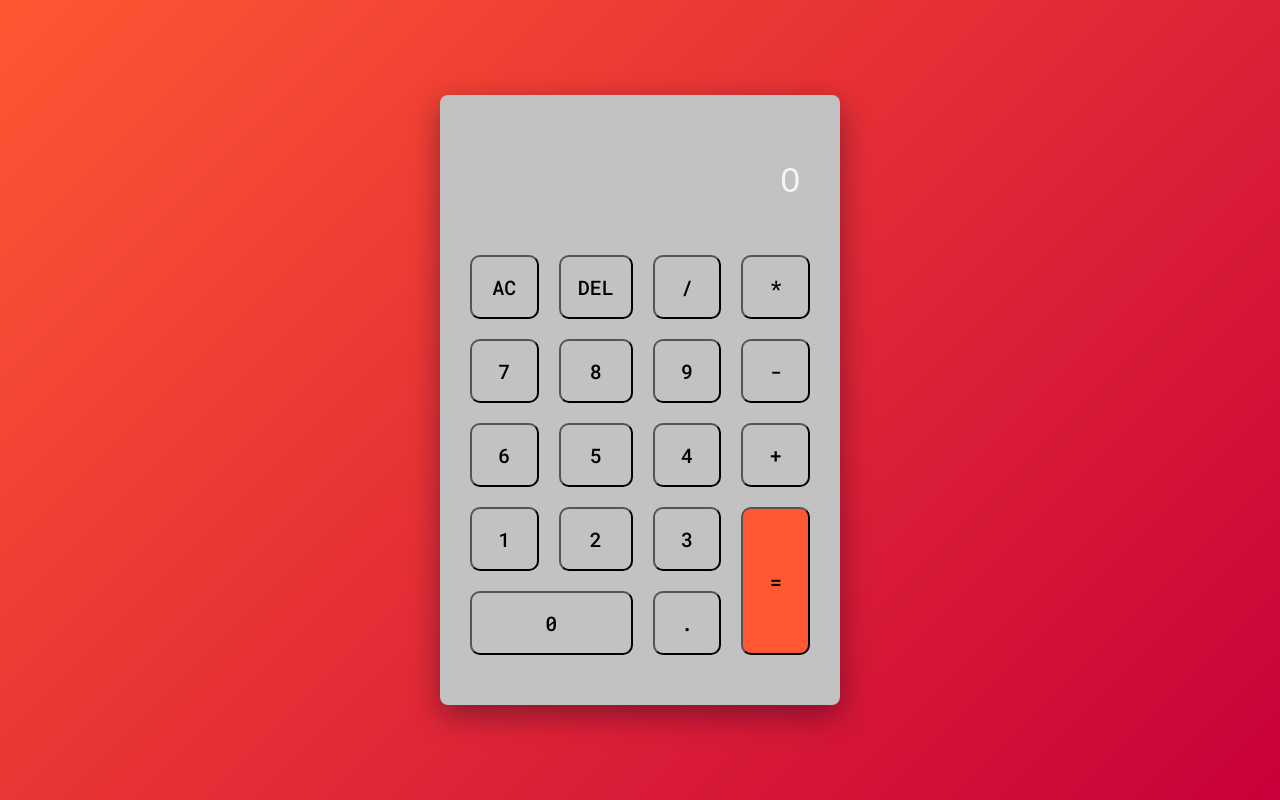
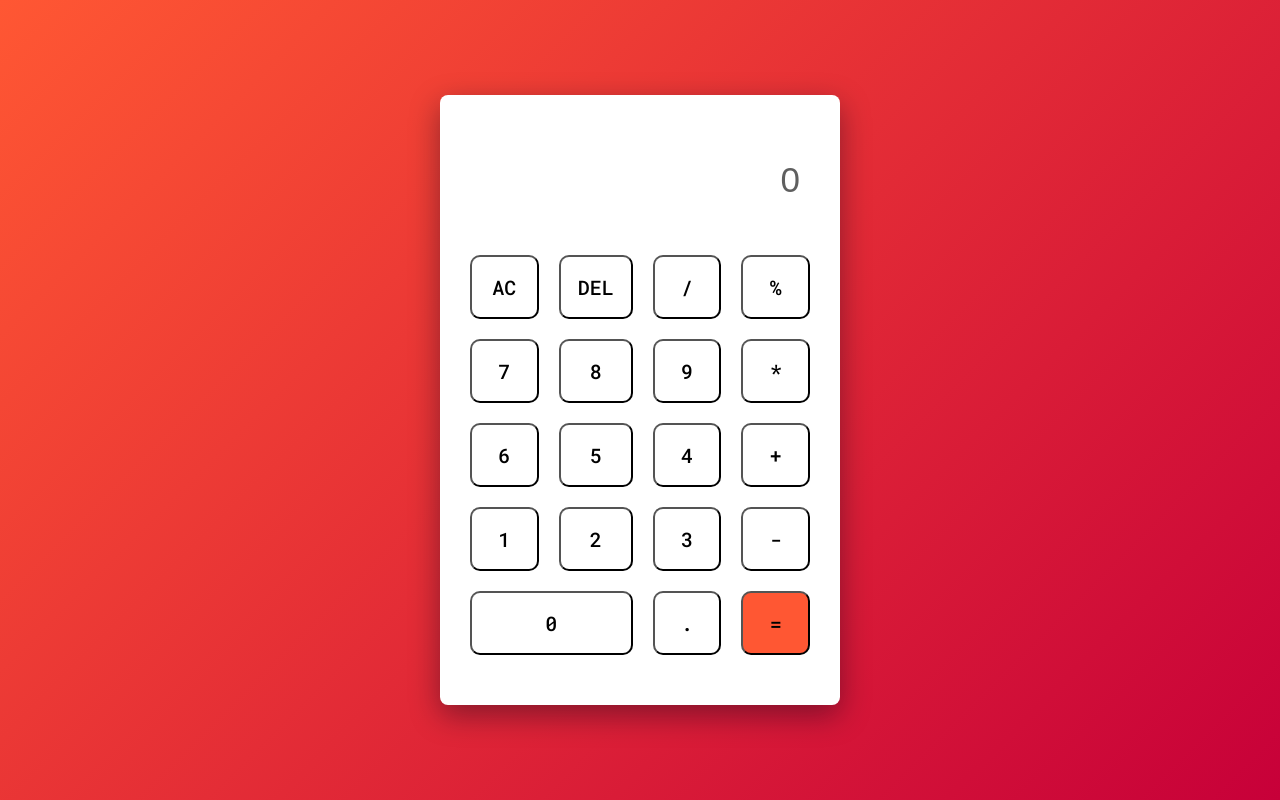
Before and after one commit to G-Linares/Calculadora, a plain HTML site: page index.html in a window 1280 px wide. Both pictures are taken after a click on the button "AC". Drawn offline with Linux system fonts and the light colour scheme; a web font is replaced by a local one.

Commit message:
Reparo boton AC y DEL, agrego opcion de modular

```diff
--- a/index.html
+++ b/index.html
@@ -2,7 +2,7 @@
 <html lang="en">
   <head>
     <meta name="viewport" content="width=device-width, initial-scale=1.0" />
-    <title>Calculator</title>
+    <title>Calculadora Ejercicio clase 4</title>
     <!-- la font de Google que ocupe en el otro proyecto por si la ocupo -->
     <link href="https://fonts.googleapis.com/css2?family=Roboto+Mono:wght@500&display=swap" rel="stylesheet"/>
 
@@ -12,22 +12,22 @@
     <link rel="stylesheet" href="style.css" />
   </head>
   <body>
-    <div class="calculator">
+    <div class="calculadora">
       <div class="display">
         <input type="text" placeholder="0" id="input" disabled />
       </div>
       <div class="buttons">
         <!-- Borrar todo -->
-        <input type="button" value="AC" id="borrar" />
-        <!-- Borra soo uno -->
-        <input type="button" value="DEL" id="borrarTodo" />
+        <input type="button" value="AC" id="borrarTodo" />
+        <!-- Borra solo uno -->
+        <input type="button" value="DEL" id="borrar" />
         <!-- Todos los botones -->
         <input type="button" value="/" class="input-button" />
-        <input type="button" value="*" class="input-button" />
+        <input type="button" value="%" class="input-button" />
         <input type="button" value="7" class="input-button" />
         <input type="button" value="8" class="input-button" />
         <input type="button" value="9" class="input-button" />
-        <input type="button" value="-" class="input-button" />
+        <input type="button" value="*" class="input-button" />
         <input type="button" value="6" class="input-button" />
         <input type="button" value="5" class="input-button" />
         <input type="button" value="4" class="input-button" />
@@ -35,12 +35,14 @@
         <input type="button" value="1" class="input-button" />
         <input type="button" value="2" class="input-button" />
         <input type="button" value="3" class="input-button" />
-        <input type="button" value="=" id="igual" />
+        <input type="button" value="-" class="input-button" />
         <input type="button" value="0" class="input-button" />
         <input type="button" value="." class="input-button" />
+        <input type="button" value="=" id="igual" />
       </div>
     </div>
     <!-- my script de JS -->
     <script src="script.js"></script>
+    <script src="operaciones.js"></script>
   </body>
 </html>
--- a/script.js
+++ b/script.js
@@ -1,13 +1,13 @@
-let equal_pressed = 0;
+let igual_presionado = 0;
 //cacho el input que presione
 let button_input = document.querySelectorAll(".input-button");
 
 let input = document.getElementById("input");
 let igual = document.getElementById("igual");
 //boton de DEL
-let borrarTodo = document.getElementById("borrarTodo");
+let borrar = document.getElementById("borrarTodo");
 //boton de AC
-let borrar = document.getElementById("borrar");
+let borrarTodo = document.getElementById("borrar");
 
 window.onload = () => {
   input.value = "";
@@ -15,9 +15,9 @@ window.onload = () => {
 //ingreso a cada clase con el forEach
 button_input.forEach((button_class) => {
   button_class.addEventListener("click", () => {
-    if (equal_pressed == 1) {
+    if (igual_presionado == 1) {
       input.value = "";
-      equal_pressed = 0;
+      igual_presionado = 0;
     }
     //se ve el valor de cada signo
     input.value += button_class.value;
@@ -25,26 +25,18 @@ button_input.forEach((button_class) => {
 });
 //resolver el input con el signo de igual
 igual.addEventListener("click", () => {
-  equal_pressed = 1;
+  igual_presionado = 1;
   //mejor asigno el String de value para poderle hacer eval();
   let inp_val = input.value;
-   /*
-  let solution = eval(inp_val);
 
-  if (Number.isInteger(solution)) {
+  try {
+    //evaluar el input que ingresas aqui se hace cualquier operacion
+    let solution = eval(inp_val);
+
     input.value = solution;
-  } else {
-    alert("No se reconoce operacion");
-  }
-   */
-  try {
-    //evaluar el input que ingresas
-    let solution = eval(inp_val);
 
     //Verdadero para numeros naturales
     //falso para decimales
-    input.value = solution;
-
     if (Number.isInteger(solution)) {
       input.value = solution;
     } else {
@@ -57,11 +49,12 @@ igual.addEventListener("click", () => {
   }
 
 });
+
+//quitar solo 1
+borrar.addEventListener("click", () => {
+  input.value = "";
+});
 //borrar todo
 borrarTodo.addEventListener("click", () => {
-  input.value = "";
-});
-//le quito
-borrar.addEventListener("click", () => {
   input.value = input.value.substr(0, input.value.length - 1);
 });
--- a/style.css
+++ b/style.css
@@ -13,9 +13,9 @@
     );
 
 }
-  .calculator {
+  .calculadora {
     width: 400px;
-    background-color:rgb(194, 194, 194);
+    background-color:white;
     padding: 50px 30px;
     position: absolute;
     transform: translate(-50%, -50%);
@@ -37,7 +37,7 @@
     font-size: 35px;
   }
   .display input::placeholder {
-    color: whitesmoke;
+    color: rgb(95, 95, 95);
   }
   .buttons {
     display: grid;
@@ -47,7 +47,7 @@
   }
   .buttons input[type="button"] {
     font-size: 20px;
-    /* font-family: 'Darker Grotesque', sans-serif; (Chance y lo ocupo despues */
+    /* font-family: 'Darker Grotesque', sans-serif; Chance y lo ocupo despues */
     font-family: 'Roboto Mono', sans-serif;
     padding: 17px;
     background-color: transparent;
@@ -60,7 +60,6 @@
     box-shadow: 0 2px 6px black;
   }
   input[type="button"]#igual {
-    grid-row: span 2;
     background-color: #FF5733;
   }
   input[type="button"][value="0"] {
```
